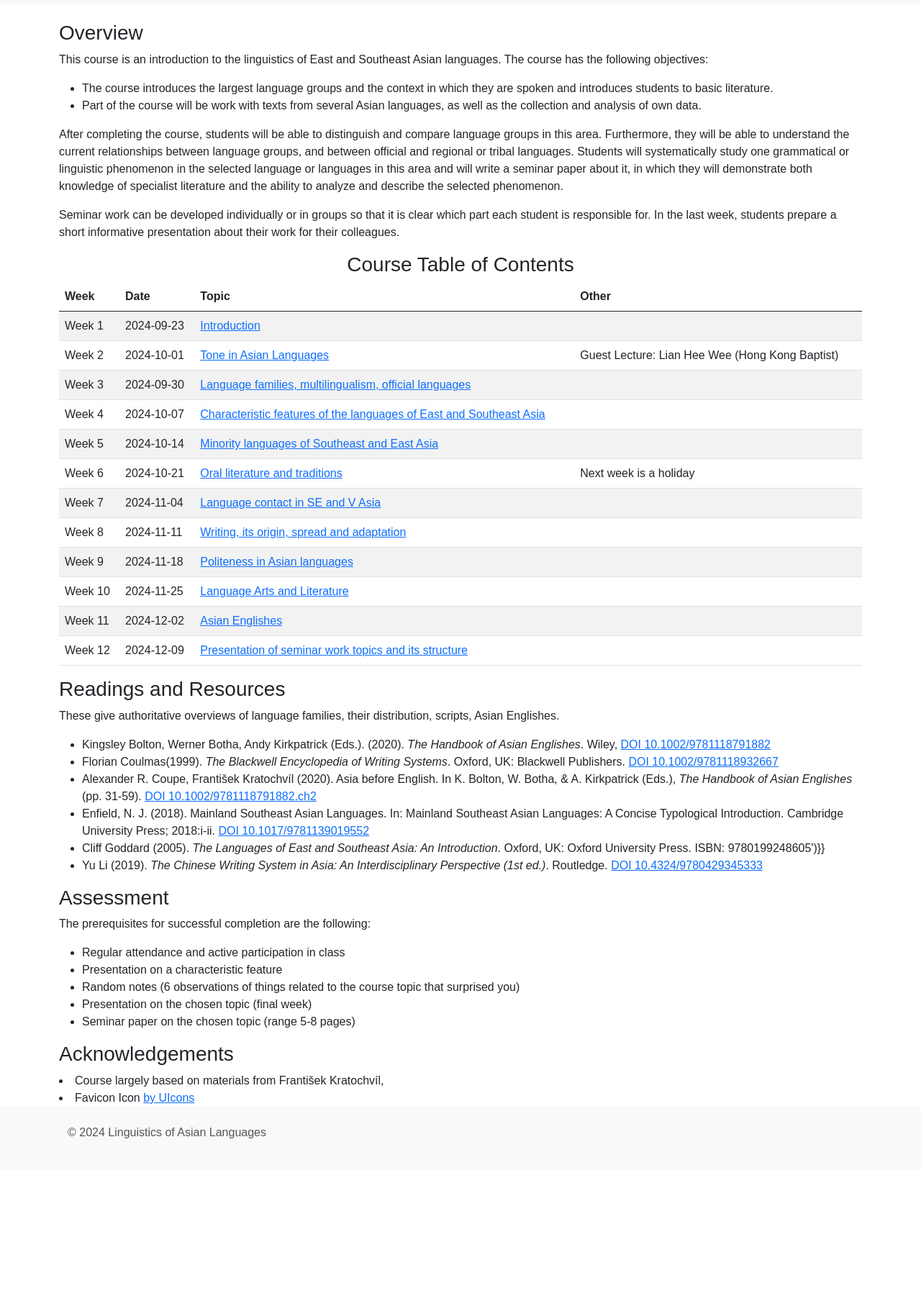
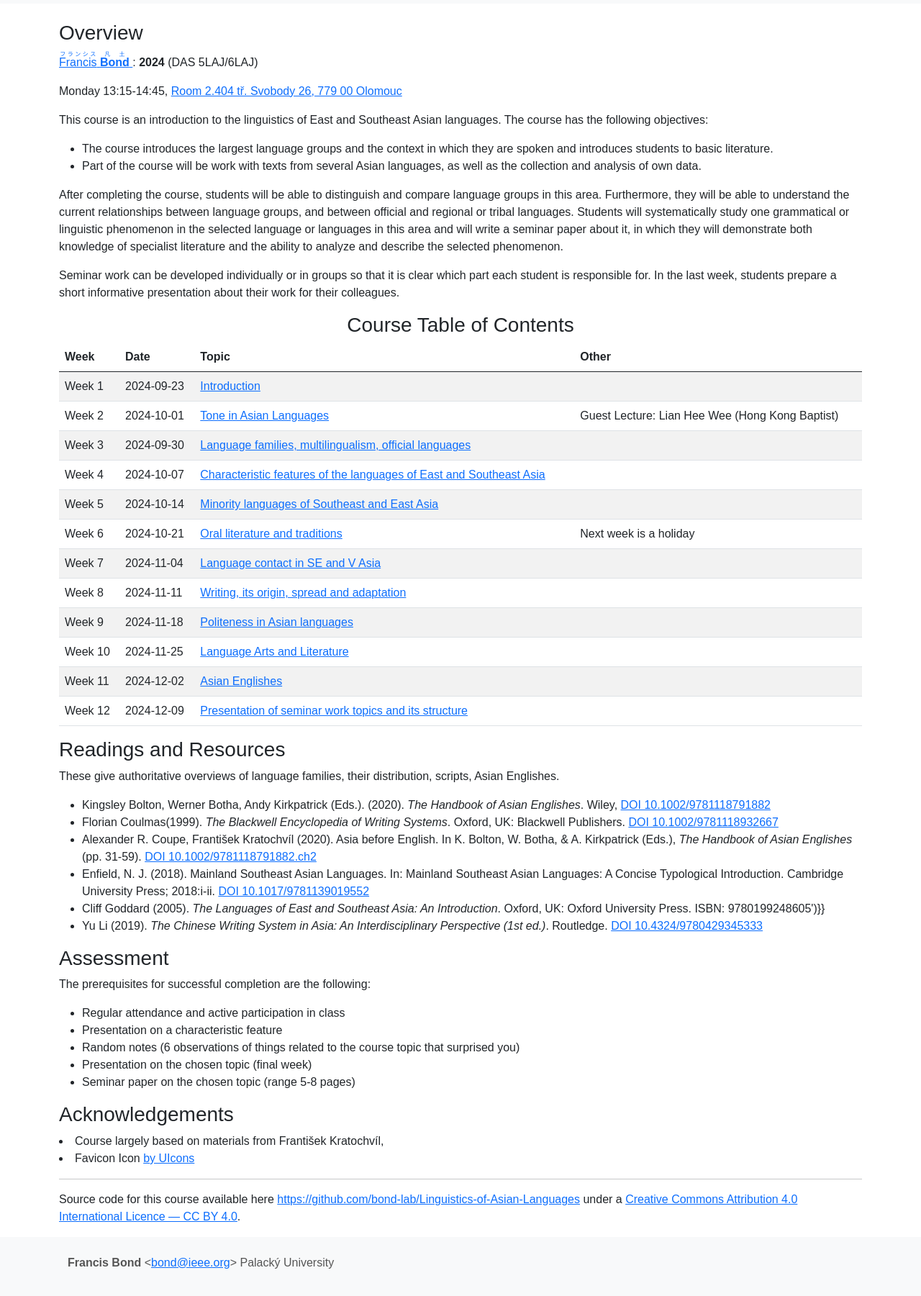
Before and after one commit to bond-lab/Linguistics-of-Asian-Languages, a plain HTML site: page docs/index.html in a window 1280 px wide. Shown: the part 51-1852 px from the top of the page at 72% size. Before the commit the page ends 1677 px from the top, so only its background shows below. Drawn offline with nearby package versions, Linux system fonts and the light colour scheme.

Commit message:
updatd address

```diff
--- a/docs/index.html
+++ b/docs/index.html
@@ -84,6 +84,23 @@
 
 
 <h3>Overview</h3>
+
+  <p>
+<a href='https://fcbond.github.io/'>
+  <ruby>
+    <rb>Francis</rb>
+    <rp>(</rp><rt>フランシス</rt><rp>)</rp>
+</ruby>
+  <ruby>
+    <rb><b>Bond</b></rb>
+    <rp>(</rp><rt>凡土</rt><rp>)</rp>
+</ruby></a>:  <strong>2024</strong> (DAS 5LAJ/6LAJ)
+
+<p>Monday
+  13:15-14:45,
+  <a href='https://mapy.upol.cz/en?prac=64'>Room 2.404 tř. Svobody 26,
+  779 00 Olomouc</a>
+
 
 <p>This course is an introduction to the linguistics of East and Southeast Asian languages. The course has the following objectives:
 
@@ -251,14 +268,28 @@ ISBN: 9780199248605')}}
 <li> Course largely based on materials from František Kratochvíl,
 <li> Favicon Icon <a href="https://www.freepik.com/search">by UIcons</a>
 
+<hr>
+
+<p>Source code for this course available
+here <a href='https://github.com/bond-lab/Linguistics-of-Asian-Languages'>https://github.com/bond-lab/Linguistics-of-Asian-Languages</a>
+under
+a <a href='https://creativecommons.org/licenses/by/4.0/'>Creative
+Commons Attribution 4.0 International Licence &mdash; CC BY 4.0</a>.
+
+
+
 
     </div>
 
     <!-- Footer -->
     <footer class="bg-light text-center text-lg-start mt-auto">
-        <div class="container p-4">
-            <p>&copy; 2024 Linguistics of Asian Languages</p>
-        </div>
+      <div class="container p-4">
+	<address>
+	  <strong>Francis Bond </strong>
+	  &lt;<a href="mailto:bond@ieee.org">bond@ieee.org</a>&gt;
+	  Palacký University
+	</address>
+      </div>
     </footer>
 
     <!-- Bootstrap 5 JS and Popper.js -->
```
Also changed, not shown: docs/week/arts/index.html (+7 -3 lines), docs/week/contact/index.html (+7 -3 lines), docs/week/english/index.html (+7 -3 lines), docs/week/family/index.html (+7 -3 lines), docs/week/features/index.html (+7 -3 lines), docs/week/intro/index.html (+7 -3 lines), docs/week/minority/index.html (+7 -3 lines), docs/week/oral/index.html (+7 -3 lines), docs/week/politeness/index.html (+7 -3 lines), docs/week/presentation/index.html (+7 -3 lines), docs/week/tones/index.html (+7 -3 lines), docs/week/writing/index.html (+7 -3 lines), web/templates/base.html (+7 -3 lines), web/templates/index.html (+27 -0 lines).
